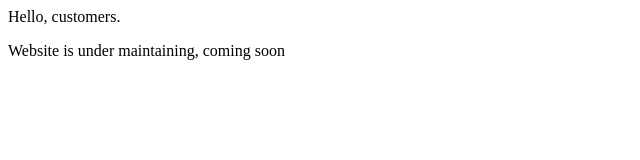
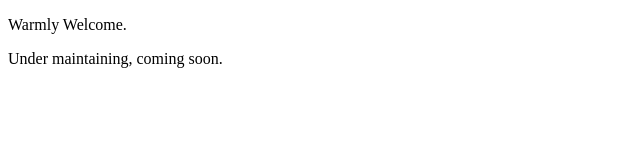
Before and after one commit to Myint-Aung/winkyawelectronic.github.io, a plain HTML site: page index.html in a window 1280 px wide. Shown: the whole page, without its empty margins (0-640 px from the left). Drawn offline with Linux system fonts and the light colour scheme.

Commit message:
Update index.html

```diff
--- a/index.html
+++ b/index.html
@@ -1,9 +1,13 @@
-<!Dotype html>
+<!DOCTYPE html>
+<html lang="en">
 <head>
-<title>Win Kyaw LED & Electronic </title>
+    <meta charset="UTF-8">
+    <meta name="viewport" content="width=device-width, initial-scale=1.0">
+    <meta http-equiv="X-UA-Compatible" content="ie=edge">
+    <title>Win Kyaw Led & Electronic</title>
 </head>
 <body>
-<p>Hello, customers.</p>
-<p>Website is under maintaining, coming soon</p>
+    <p>Warmly Welcome.</p>
+    <p>Under maintaining, coming soon.</p>
 </body>
 </html>
```
